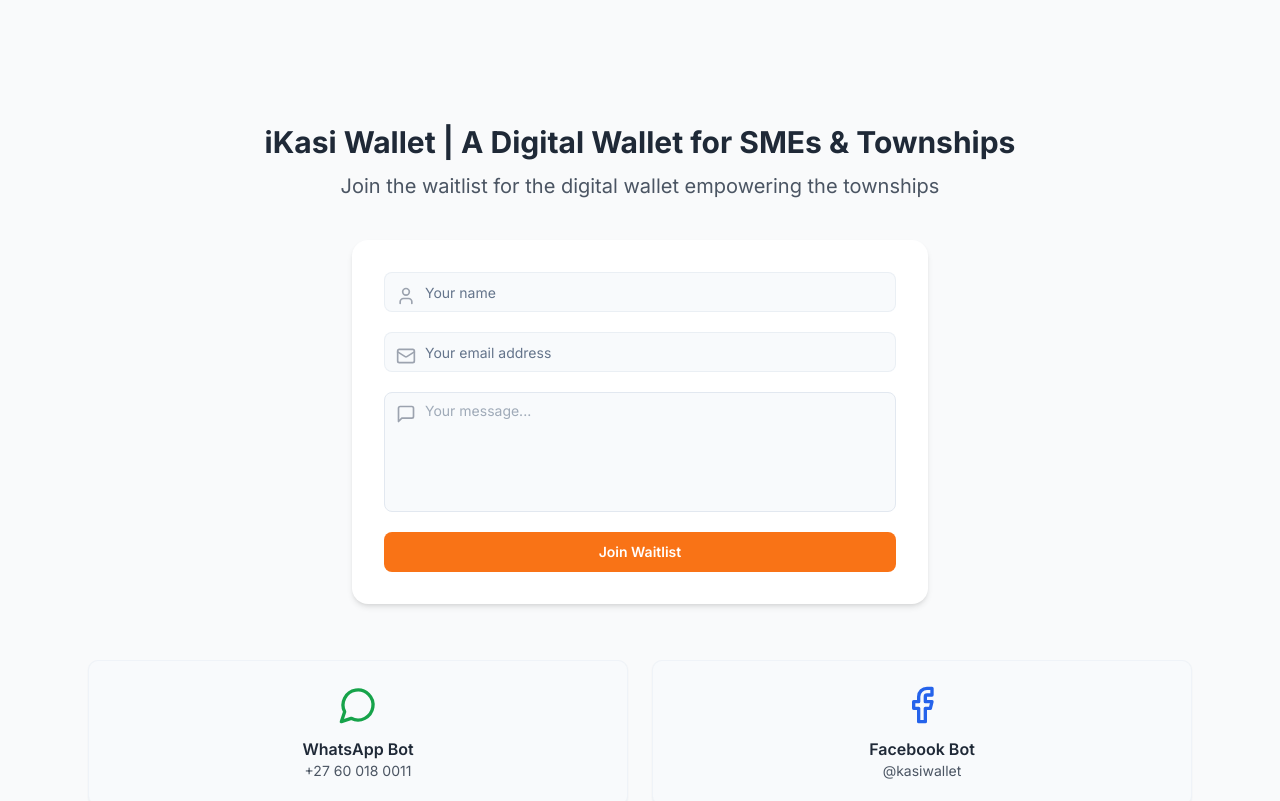
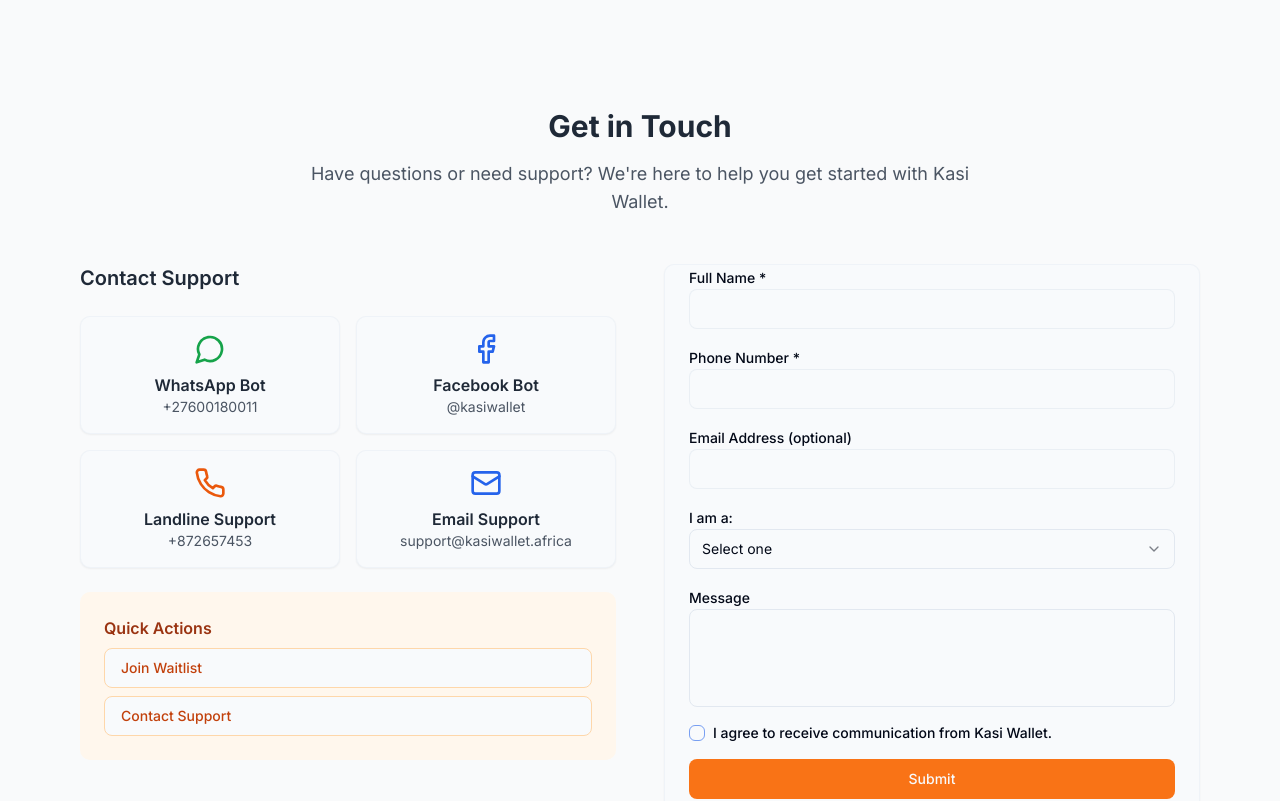
Before and after one commit to Smilo-dev2022/kasi-wallet-website, a React (Vite) app: page / in a window 1280 px wide. Shown: the part 3980-4781 px from the top of the page. Built offline with nearby package versions, Linux system fonts and the light colour scheme.

Commit message:
restore contact page

```diff
--- a/src/components/Contact.tsx
+++ b/src/components/Contact.tsx
@@ -1,96 +1,113 @@
-import { Mail, User, MessageSquare } from "lucide-react";
-import { Card, CardContent } from "@/components/ui/card";
-import { Facebook, MessageCircle } from "lucide-react";
-import { Input } from "@/components/ui/input";
-import { Textarea } from "@/components/ui/textarea";
-import { Button } from "@/components/ui/button";
+import React from 'react';
+import { Card, CardContent, CardDescription, CardHeader, CardTitle } from '@/components/ui/card';
+import { Button } from '@/components/ui/button';
+import { MessageCircle, Facebook, Phone, Mail } from 'lucide-react';
+import ContactForm from './ContactForm';
 
-export default function ContactSection() {
-  const handleWhatsApp = () => window.open("https://wa.me/27600180011", "_blank");
-  const handleFacebook = () => window.open("https://facebook.com/kasiwallet", "_blank");
+const Contact: React.FC = () => {
+  const handleWhatsApp = () => {
+    window.open('https://wa.me/27600180011?text=Hi, I need help with Kasi Wallet', '_blank');
+  };
+
+  const handleFacebook = () => {
+    window.open('https://m.me/kasiwallet', '_blank');
+  };
+
+  const handlePhone = () => {
+    window.open('tel:+872657453', '_self');
+  };
+
+  const handleEmail = () => {
+    window.open('mailto:support@kasiwallet.africa', '_self');
+  };
 
   return (
-    <section id="contact-form" className="py-20 bg-gray-50">
-      <div className="max-w-6xl mx-auto px-6 text-center">
-        {/* Header */}
-        <div className="mb-10">
-          <h2 className="text-2xl md:text-3xl font-bold text-gray-800 mb-3">
-            iKasi Wallet | A Digital Wallet for SMEs & Townships
+    <section id="contact-form" className="py-16 bg-gray-50">
+      <div className="max-w-6xl mx-auto px-4">
+        <div className="text-center mb-12">
+          <h2 className="text-3xl font-bold text-gray-800 mb-4">
+            Get in Touch
           </h2>
-          <p className="text-lg md:text-xl text-gray-600 max-w-2xl mx-auto">
-            Join the waitlist for the digital wallet empowering the townships
+          <p className="text-lg text-gray-600 max-w-2xl mx-auto">
+            Have questions or need support? We're here to help you get started with Kasi Wallet.
           </p>
         </div>
 
-        {/* Contact Form */}
-        <div className="w-full max-w-xl mx-auto mb-14 bg-white shadow-md rounded-2xl p-6 md:p-8">
-          <form className="space-y-5 text-left">
-            {/* Name */}
-            <div className="relative">
-              <User className="absolute left-3 top-3.5 text-gray-400 w-5 h-5" />
-              <Input
-                type="text"
-                placeholder="Your name"
-                className="pl-10"
-                required
-              />
+        <div className="grid lg:grid-cols-2 gap-12 items-start">
+          {/* Contact Options */}
+          <div className="space-y-6">
+            <h3 className="text-xl font-semibold text-gray-800 mb-6">
+              Contact Support
+            </h3>
+
+            <div className="grid sm:grid-cols-2 gap-4">
+              <Card className="cursor-pointer hover:shadow-md transition-shadow" onClick={handleWhatsApp}>
+                <CardContent className="p-4 text-center">
+                  <MessageCircle className="h-8 w-8 text-green-600 mx-auto mb-2" />
+                  <h4 className="font-semibold text-gray-800">WhatsApp Bot</h4>
+                  <p className="text-sm text-gray-600">+27600180011</p>
+                </CardContent>
+              </Card>
+
+              <Card className="cursor-pointer hover:shadow-md transition-shadow" onClick={handleFacebook}>
+                <CardContent className="p-4 text-center">
+                  <Facebook className="h-8 w-8 text-blue-600 mx-auto mb-2" />
+                  <h4 className="font-semibold text-gray-800">Facebook Bot</h4>
+                  <p className="text-sm text-gray-600">@kasiwallet</p>
+                </CardContent>
+              </Card>
+
+              <Card className="cursor-pointer hover:shadow-md transition-shadow" onClick={handlePhone}>
+                <CardContent className="p-4 text-center">
+                  <Phone className="h-8 w-8 text-orange-600 mx-auto mb-2" />
+                  <h4 className="font-semibold text-gray-800">Landline Support</h4>
+                  <p className="text-sm text-gray-600">+872657453</p>
+                </CardContent>
+              </Card>
+
+              <Card className="cursor-pointer hover:shadow-md transition-shadow" onClick={handleEmail}>
+                <CardContent className="p-4 text-center">
+                  <Mail className="h-8 w-8 text-blue-600 mx-auto mb-2" />
+                  <h4 className="font-semibold text-gray-800">Email Support</h4>
+                  <p className="text-sm text-gray-600">support@kasiwallet.africa</p>
+                </CardContent>
+              </Card>
             </div>
 
-            {/* Email */}
-            <div className="relative">
-              <Mail className="absolute left-3 top-3.5 text-gray-400 w-5 h-5" />
-              <Input
-                type="email"
-                placeholder="Your email address"
-                className="pl-10"
-                required
-              />
+            <div className="bg-orange-50 p-6 rounded-lg">
+              <h4 className="font-semibold text-orange-800 mb-2">Quick Actions</h4>
+              <div className="space-y-2">
+                <Button
+                  onClick={() => {
+                    const element = document.getElementById('contact-form');
+                    if (element) {
+                      element.scrollIntoView({ behavior: 'smooth' });
+                    }
+                  }}
+                  variant="outline"
+                  className="w-full justify-start border-orange-200 text-orange-700 hover:bg-orange-100"
+                >
+                  Join Waitlist
+                </Button>
+                <Button
+                  onClick={handleWhatsApp}
+                  variant="outline"
+                  className="w-full justify-start border-orange-200 text-orange-700 hover:bg-orange-100"
+                >
+                  Contact Support
+                </Button>
+              </div>
             </div>
+          </div>
 
-            {/* Message */}
-            <div className="relative">
-              <MessageSquare className="absolute left-3 top-3 text-gray-400 w-5 h-5" />
-              <Textarea
-                placeholder="Your message..."
-                className="pl-10 min-h-[120px]"
-                required
-              />
-            </div>
-
-            <Button
-              type="submit"
-              className="w-full bg-orange-500 hover:bg-orange-600 text-white font-semibold py-2"
-            >
-              Join Waitlist
-            </Button>
-          </form>
-        </div>
-
-        {/* Contact Options */}
-        <div className="grid grid-cols-1 sm:grid-cols-2 gap-6 justify-center">
-          <Card
-            className="cursor-pointer hover:shadow-lg transition-all duration-300"
-            onClick={handleWhatsApp}
-          >
-            <CardContent className="p-6 text-center">
-              <MessageCircle className="h-10 w-10 text-green-600 mx-auto mb-3" />
-              <h4 className="font-semibold text-gray-800">WhatsApp Bot</h4>
-              <p className="text-sm text-gray-600">+27 60 018 0011</p>
-            </CardContent>
-          </Card>
-
-          <Card
-            className="cursor-pointer hover:shadow-lg transition-all duration-300"
-            onClick={handleFacebook}
-          >
-            <CardContent className="p-6 text-center">
-              <Facebook className="h-10 w-10 text-blue-600 mx-auto mb-3" />
-              <h4 className="font-semibold text-gray-800">Facebook Bot</h4>
-              <p className="text-sm text-gray-600">@kasiwallet</p>
-            </CardContent>
-          </Card>
+          {/* Contact Form */}
+          <div>
+            <ContactForm />
+          </div>
         </div>
       </div>
     </section>
   );
-}
+};
+
+export default Contact;
```
